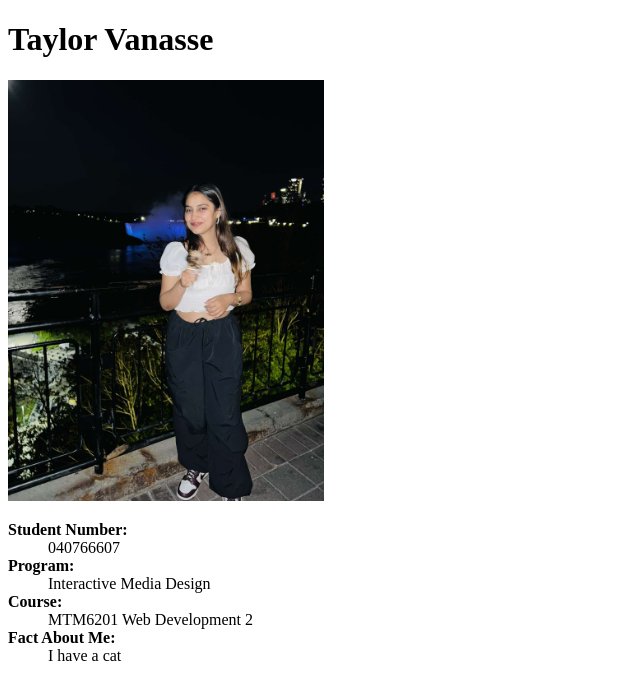
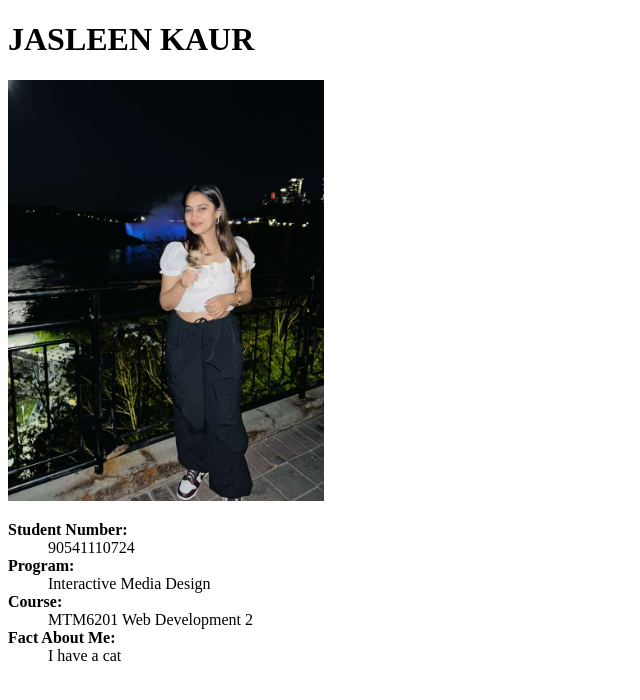
Before and after one commit to Jasleen2023/mtm6201-week1, a plain HTML site: page index.html in a window 1280 px wide. Shown: the whole page, without its empty margins (0-640 px from the left). Drawn offline with Linux system fonts and the light colour scheme.

Commit message:
Update index.html

```diff
--- a/index.html
+++ b/index.html
@@ -5,19 +5,19 @@
     <meta charset="UTF-8">
     <meta http-equiv="X-UA-Compatible" content="IE=edge">
     <meta name="viewport" content="width=device-width, initial-scale=1.0">
-    <title>Taylor Vanasse</title>
+    <title> JASLEEN KAUR</title>
 </head>
 
 <body>
     <header>
-      <h1>Taylor Vanasse</h1>
+      <h1> JASLEEN KAUR </h1>
     </header>
 
     <img src="jasleen.jpg" alt="Profile Picture" width="25%">
 
     <dl>
         <dt><b>Student Number:</b></dt>
-        <dd>040766607</dd>
+        <dd>90541110724</dd>
         <dt><b>Program:</b></dt>
         <dd>Interactive Media Design</dd>
         <dt><b>Course:</b></dt>
```
